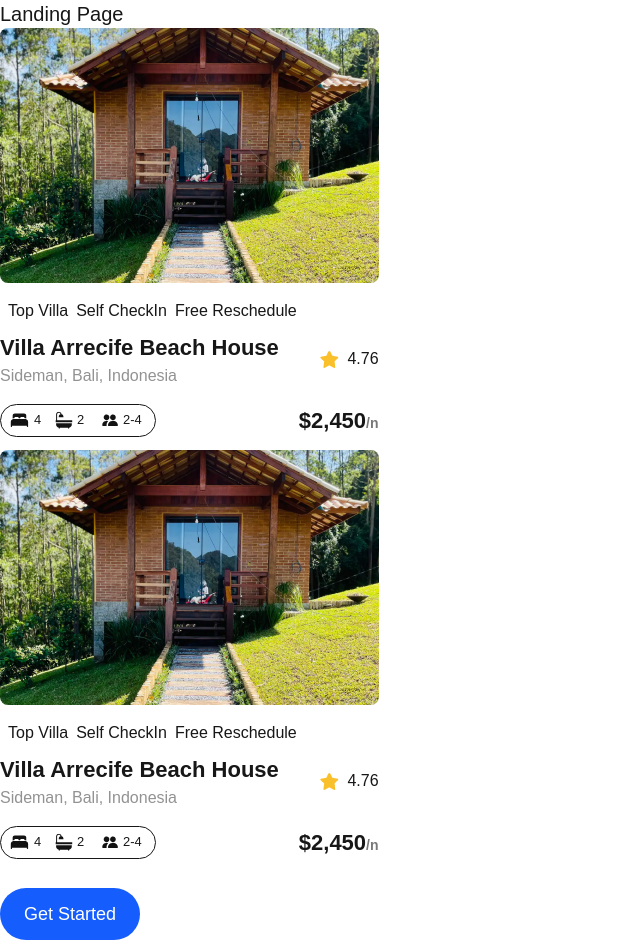
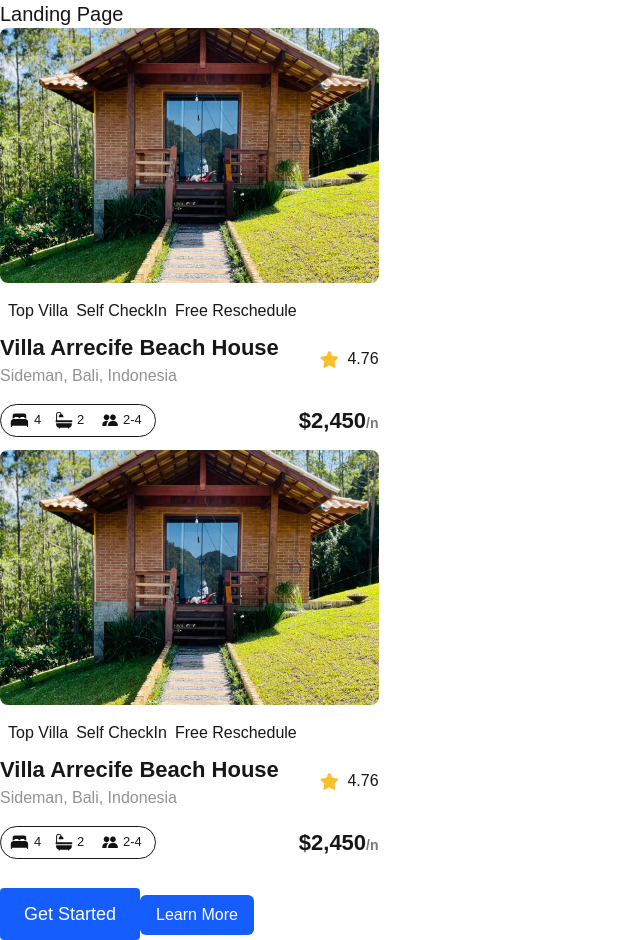
Before and after one commit to imanewkm/alx-project-0x00-setup, a Next.js app in the folder alx-project-0x00/: page /landing in a window 1280 px wide. Shown: the whole page, without its empty margins (0-640 px from the left). Built offline with nearby package versions, Linux system fonts and the light colour scheme.

Commit message:
Button file name correction

```diff
--- a/alx-project-0x00/pages/landing.tsx
+++ b/alx-project-0x00/pages/landing.tsx
@@ -6,7 +6,8 @@ const Landing: React.FC =  () => {
       <h1 className=" text-xl font-extralight">Landing Page</h1>
       <Card />
       <Card />
-      <Button title="Get Started" size="large" shape="rounded-full" className="mt-4" onClick={() => alert('Button Clicked!')} />
+      <Button title="Get Started" size="large" shape="rounded-sm" className="mt-4" onClick={() => alert('Button Clicked!')} />
+      <Button title="Learn More" size="medium" shape="rounded-md" className="mt-2" onClick={() => alert('Learn More Clicked!')} />
     </div>
   )
 }
```
